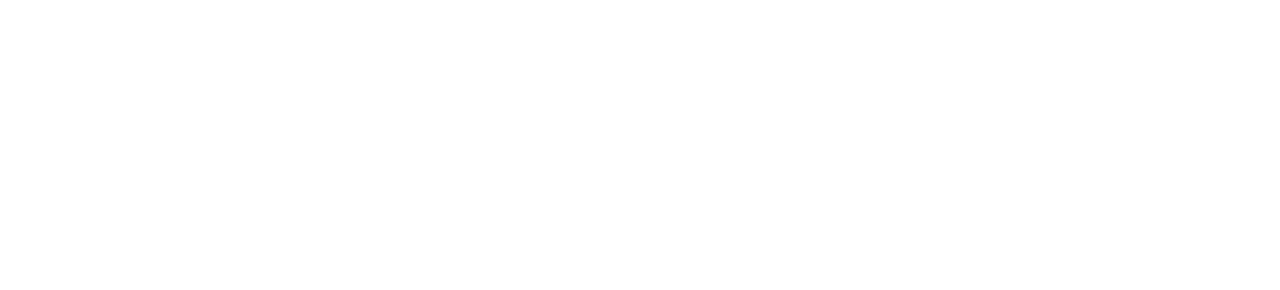
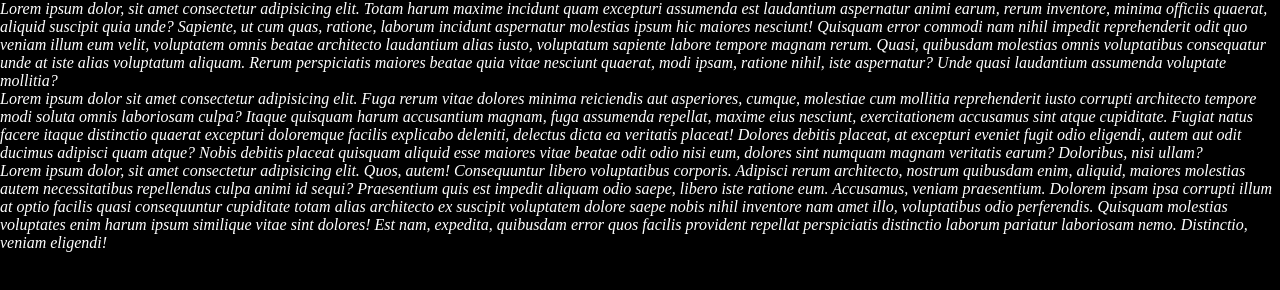
Before and after one commit to Nasim-Reza1/third-repo, a plain HTML site: page index.html in a window 1280 px wide. Drawn offline with Linux system fonts and the light colour scheme.

Commit message:
css file

```diff
--- a/index.html
+++ b/index.html
@@ -5,8 +5,14 @@
     <meta http-equiv="X-UA-Compatible" content="IE=edge">
     <meta name="viewport" content="width=device-width, initial-scale=1.0">
     <title>Trying without viewing the video</title>
+    <link rel="stylesheet" href="style.css">
 </head>
 <body>
-
+    <p>Lorem ipsum dolor, sit amet consectetur adipisicing elit. Totam harum maxime incidunt quam excepturi assumenda est laudantium aspernatur animi earum, rerum inventore, minima officiis quaerat, aliquid suscipit quia unde? Sapiente, ut cum quas, ratione, laborum incidunt aspernatur molestias ipsum hic maiores nesciunt! Quisquam error commodi nam nihil impedit reprehenderit odit quo veniam illum eum velit, voluptatem omnis beatae architecto laudantium alias iusto, voluptatum sapiente labore tempore magnam rerum. Quasi, quibusdam molestias omnis voluptatibus consequatur unde at iste alias voluptatum aliquam. Rerum perspiciatis maiores beatae quia vitae nesciunt quaerat, modi ipsam, ratione nihil, iste aspernatur? Unde quasi laudantium assumenda voluptate mollitia?
+    </p>
+    <p>Lorem ipsum dolor sit amet consectetur adipisicing elit. Fuga rerum vitae dolores minima reiciendis aut asperiores, cumque, molestiae cum mollitia reprehenderit iusto corrupti architecto tempore modi soluta omnis laboriosam culpa? Itaque quisquam harum accusantium magnam, fuga assumenda repellat, maxime eius nesciunt, exercitationem accusamus sint atque cupiditate. Fugiat natus facere itaque distinctio quaerat excepturi doloremque facilis explicabo deleniti, delectus dicta ea veritatis placeat! Dolores debitis placeat, at excepturi eveniet fugit odio eligendi, autem aut odit ducimus adipisci quam atque? Nobis debitis placeat quisquam aliquid esse maiores vitae beatae odit odio nisi eum, dolores sint numquam magnam veritatis earum? Doloribus, nisi ullam?</p>
+    <p>
+        Lorem ipsum dolor, sit amet consectetur adipisicing elit. Quos, autem! Consequuntur libero voluptatibus corporis. Adipisci rerum architecto, nostrum quibusdam enim, aliquid, maiores molestias autem necessitatibus repellendus culpa animi id sequi? Praesentium quis est impedit aliquam odio saepe, libero iste ratione eum. Accusamus, veniam praesentium. Dolorem ipsam ipsa corrupti illum at optio facilis quasi consequuntur cupiditate totam alias architecto ex suscipit voluptatem dolore saepe nobis nihil inventore nam amet illo, voluptatibus odio perferendis. Quisquam molestias voluptates enim harum ipsum similique vitae sint dolores! Est nam, expedita, quibusdam error quos facilis provident repellat perspiciatis distinctio laborum pariatur laboriosam nemo. Distinctio, veniam eligendi!
+    </p>
 </body>
 </html>
--- /dev/null
+++ b/style.css
@@ -0,0 +1,12 @@
+*{
+    margin: 0;
+    padding: 0;
+    box-sizing: border-box;
+}
+body{
+    background-color: black;
+    color: white;
+}
+p{
+    font-style: italic;
+}
```
